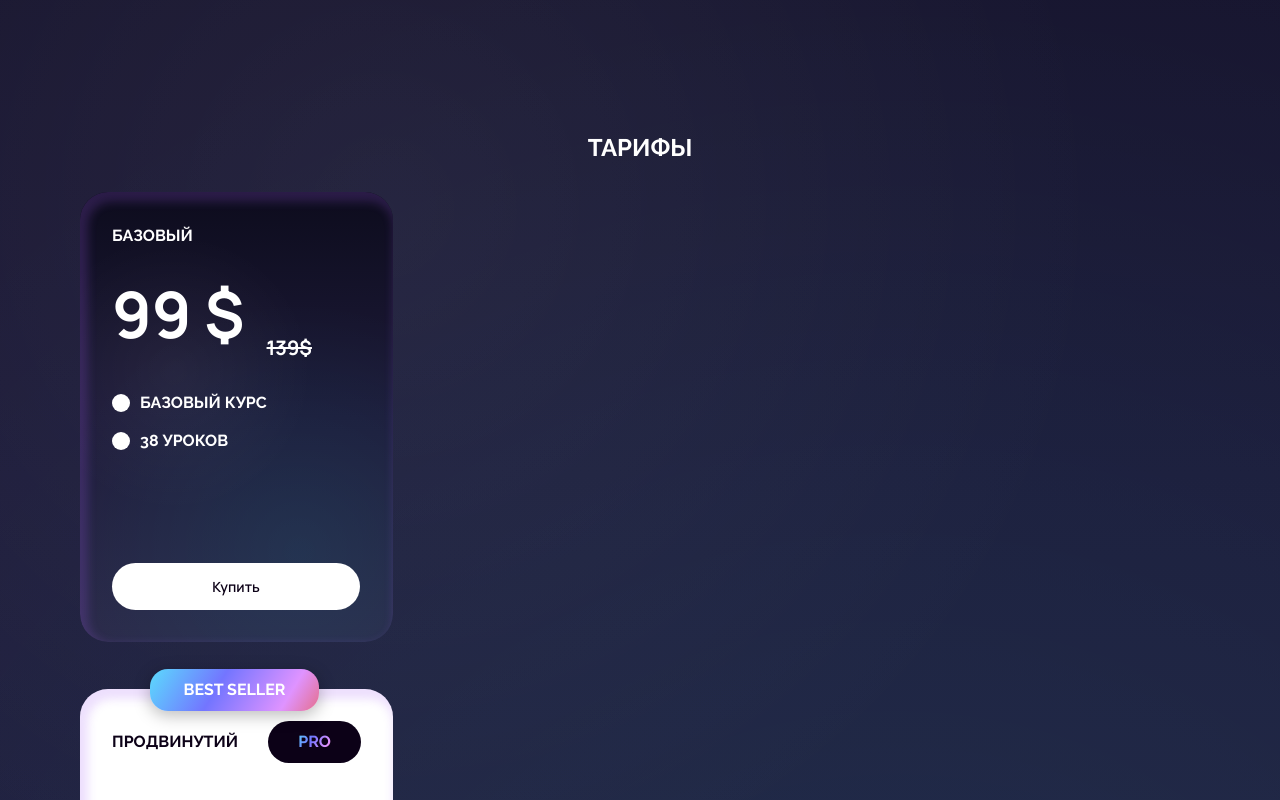
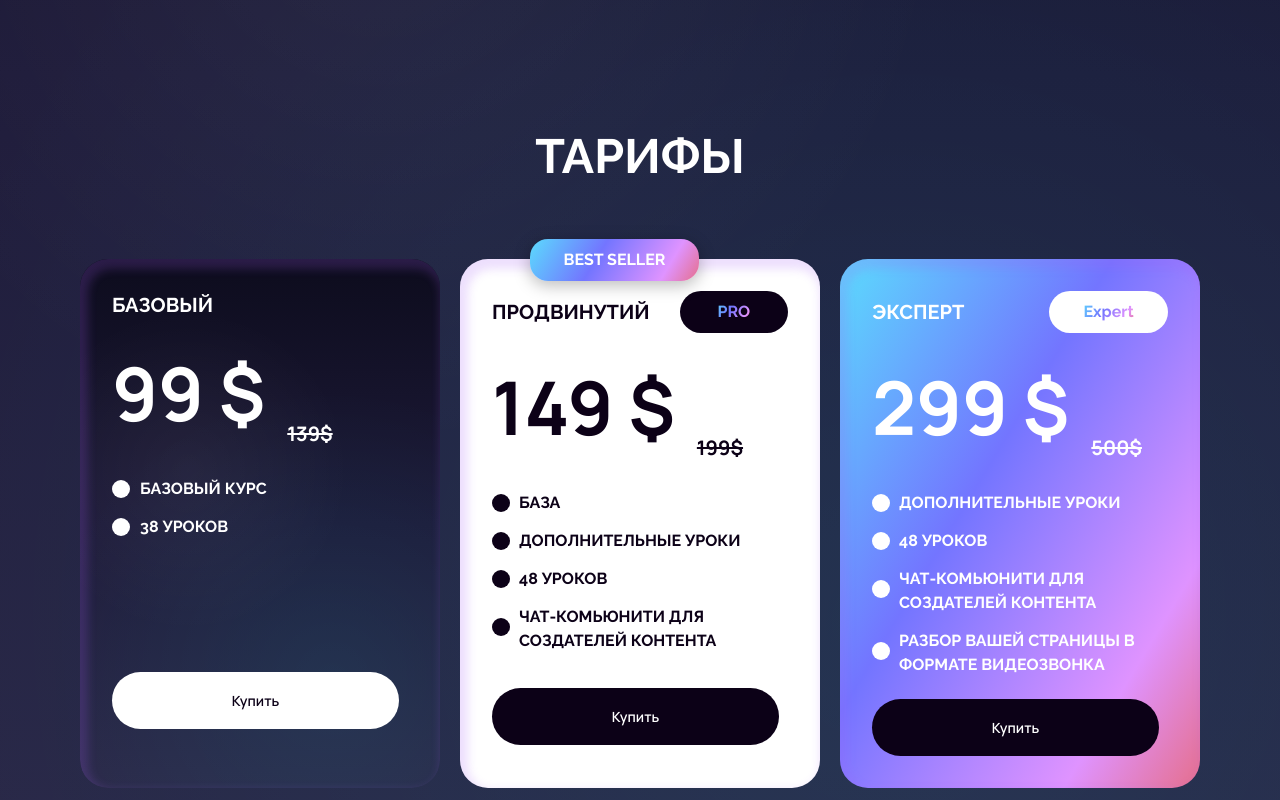
Before and after one commit to Artur-Luniaka/aleko_sokurashvili, a Next.js app: page / in a window 1280 px wide. Shown: the part 840-1640 px from the top of the page. Built offline with nearby package versions, Linux system fonts and the light colour scheme.

Commit message:
styled tariffs section for desk/requare check quality in the production

```diff
--- a/src/app/components/TarifAdvanced/TarifAdvanced.jsx
+++ b/src/app/components/TarifAdvanced/TarifAdvanced.jsx
@@ -3,7 +3,7 @@
 const TarifAdvanced = () => {
   return (
     <div
-      className="flex flex-col w-[313px] p-8 rounded-[28px] bg-[#fff] mb-[26px] relative"
+      className="flex flex-col w-[313px] p-8 rounded-[28px] bg-[#fff] mb-[26px] relative lg:w-[360px] lg:mb-0"
       style={{
         boxShadow: `inset 4px 6px 10px 4px rgba(167, 93, 243, 0.2)`,
       }}
@@ -17,11 +17,11 @@ const TarifAdvanced = () => {
       >
         Best seller
       </span>
-      <span className="flex gap-[30px] mb-[18px]">
-        <h3 className="font-raleway font-semibold text-base text-[#0c0117] uppercase my-auto">
+      <span className="flex justify-between gap-[30px] mb-[18px]">
+        <h3 className="font-raleway font-semibold text-base text-[#0c0117] uppercase my-auto lg:text-xl">
           Продвинутий
         </h3>
-        <span className="flex justify-center items-center w-[100px] h-[42px] bg-[#0c0117] rounded-[30px]">
+        <span className="flex justify-center items-center w-[100px] h-[42px] bg-[#0c0117] rounded-[30px] lg:w-[119px]">
           <p
             className="font-raleway font-bold text-base"
             style={{
@@ -35,7 +35,7 @@ const TarifAdvanced = () => {
         </span>
       </span>
       <span className="flex items-end gap-[22px] mb-[29px]">
-        <p className="font-manrope font-bold text-[64px] uppercase text-[#0c0117]">
+        <p className="font-manrope font-bold text-[64px] uppercase text-[#0c0117] lg:text-[74px]">
           149 $
         </p>
         <p className="font-manrope font-bold text-xl uppercase text-[#0c0117] line-through">
@@ -68,7 +68,7 @@ const TarifAdvanced = () => {
           </p>
         </li>
       </ul>
-      <button className="flex justify-center items-center w-[248px] h-[47px] bg-[#0c0117] rounded-[52px] font-manrope font-semibold text-sm text-[#fff]">
+      <button className="flex justify-center items-center w-[248px] h-[47px] bg-[#0c0117] rounded-[52px] font-manrope font-semibold text-sm text-[#fff] lg:w-[287px] lg:h-[57px]">
         Купить
       </button>
     </div>
--- a/src/app/components/TarifBasic/TarifBasic.jsx
+++ b/src/app/components/TarifBasic/TarifBasic.jsx
@@ -3,7 +3,7 @@
 const TarifBasic = () => {
   return (
     <div
-      className="flex flex-col w-[313px] p-8 rounded-[28px] mb-[47px]"
+      className="flex flex-col w-[313px] p-8 rounded-[28px] mb-[47px] lg:w-[360px] lg:mb-0"
       style={{
         background: `
       radial-gradient(circle at 30% 40%, rgba(255,255,255,0.05), transparent 40%),
@@ -13,18 +13,18 @@ const TarifBasic = () => {
         boxShadow: `inset 4px 6px 10px 4px rgba(167, 93, 243, 0.2)`,
       }}
     >
-      <h3 className="font-raleway font-semibold text-base text-[#fff] uppercase mb-[18px]">
+      <h3 className="font-raleway font-semibold text-base text-[#fff] uppercase mb-[18px] lg:text-xl">
         Базовый
       </h3>
       <span className="flex items-end gap-[22px] mb-[29px]">
-        <p className="font-manrope font-bold text-[64px] uppercase text-[#fff]">
+        <p className="font-manrope font-bold text-[64px] uppercase text-[#fff] lg:text-[74px]">
           99 $
         </p>
         <p className="font-manrope font-bold text-xl uppercase text-[#fff] line-through">
           139$
         </p>
       </span>
-      <ul className="flex flex-col gap-[14px] mb-[110px]">
+      <ul className="flex flex-col gap-[14px] mb-[110px] lg:mb-[133px]">
         <li className="relative">
           <span className="absolute top-[3px] left-0 w-[18px] h-[18px] bg-[#fff] rounded-full" />
           <p className="font-raleway font-semibold text-base text-[#fff] uppercase pl-7">
@@ -38,7 +38,7 @@ const TarifBasic = () => {
           </p>
         </li>
       </ul>
-      <button className="flex justify-center items-center w-[248px] h-[47px] bg-[#fff] rounded-[52px] font-manrope font-semibold text-sm text-[#0c0117]">
+      <button className="flex justify-center items-center w-[248px] h-[47px] bg-[#fff] rounded-[52px] font-manrope font-semibold text-sm text-[#0c0117] lg:w-[287px] lg:h-[57px]">
         Купить
       </button>
     </div>
--- a/src/app/components/TarifExpert/TarifExpert.jsx
+++ b/src/app/components/TarifExpert/TarifExpert.jsx
@@ -3,14 +3,14 @@
 const TarifExpert = () => {
   return (
     <div
-      className="flex flex-col w-[313px] p-8 rounded-[28px]"
+      className="flex flex-col w-[313px] p-8 rounded-[28px] lg:w-[360px]"
       style={{
         boxShadow: `inset 4px 6px 10px 4px rgba(167, 93, 243, 0.2)`,
         background: `linear-gradient(121deg, #5bdbfd 0%, #7375ff 40.3%, #df93ff 79.87%, #e56f8c 100%)`,
       }}
     >
       <span className="flex justify-between gap-[30px] mb-[18px]">
-        <h3 className="font-raleway font-semibold text-base text-[#fff] uppercase my-auto">
+        <h3 className="font-raleway font-semibold text-base text-[#fff] uppercase my-auto lg:text-xl">
           ЭКСПЕРТ
         </h3>
         <span className="flex justify-center items-center w-[119px] h-[42px] bg-[#fff] rounded-[30px]">
@@ -27,7 +27,7 @@ const TarifExpert = () => {
         </span>
       </span>
       <span className="flex items-end gap-[22px] mb-[29px]">
-        <p className="font-manrope font-bold text-[64px] uppercase text-[#fff]">
+        <p className="font-manrope font-bold text-[64px] uppercase text-[#fff] lg:text-[74px]">
           299 $
         </p>
         <p className="font-manrope font-bold text-xl uppercase text-[#fff] line-through">
@@ -60,7 +60,7 @@ const TarifExpert = () => {
           </p>
         </li>
       </ul>
-      <button className="flex justify-center items-center w-[248px] h-[47px] bg-[#0c0117] rounded-[52px] font-manrope font-semibold text-sm text-[#fff]">
+      <button className="flex justify-center items-center w-[248px] h-[47px] bg-[#0c0117] rounded-[52px] font-manrope font-semibold text-sm text-[#fff] lg:w-[287px] lg:h-[57px]">
         Купить
       </button>
     </div>
--- a/src/app/components/TariffsContentBox/TariffsContentBox.jsx
+++ b/src/app/components/TariffsContentBox/TariffsContentBox.jsx
@@ -6,13 +6,15 @@ import TarifExpert from "../TarifExpert/TarifExpert";
 
 const TariffsContentBox = () => {
   return (
-    <div className="mb-[76px]">
-      <h2 className="font-raleway font-bold text-2xl text-[#fff] uppercase mb-7 text-center">
+    <div className="mb-[76px] lg:mb-[201px]">
+      <h2 className="font-raleway font-bold text-2xl text-[#fff] uppercase mb-7 text-center lg:text-5xl lg:mb-[79px]">
         Тарифы
       </h2>
-      <TarifBasic />
-      <TarifAdvanced />
-      <TarifExpert />
+      <div className="lg:flex lg:gap-5">
+        <TarifBasic />
+        <TarifAdvanced />
+        <TarifExpert />
+      </div>
     </div>
   );
 };
```
